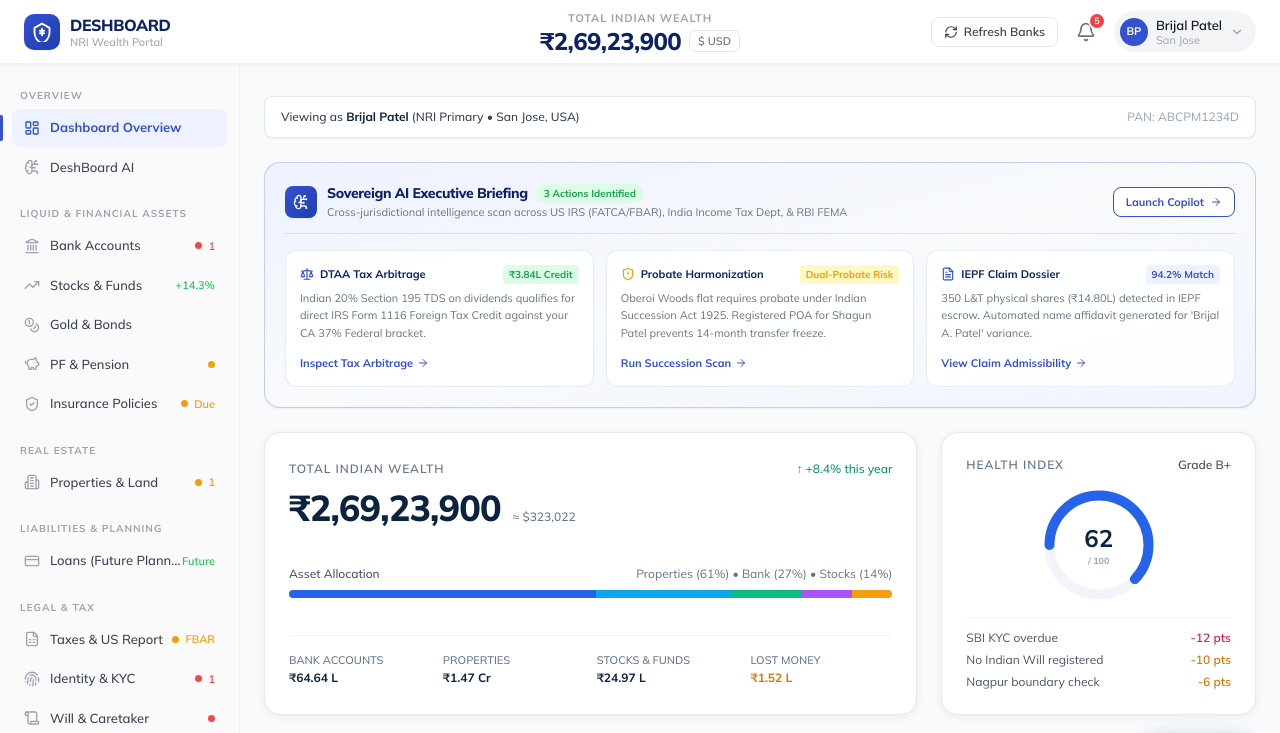
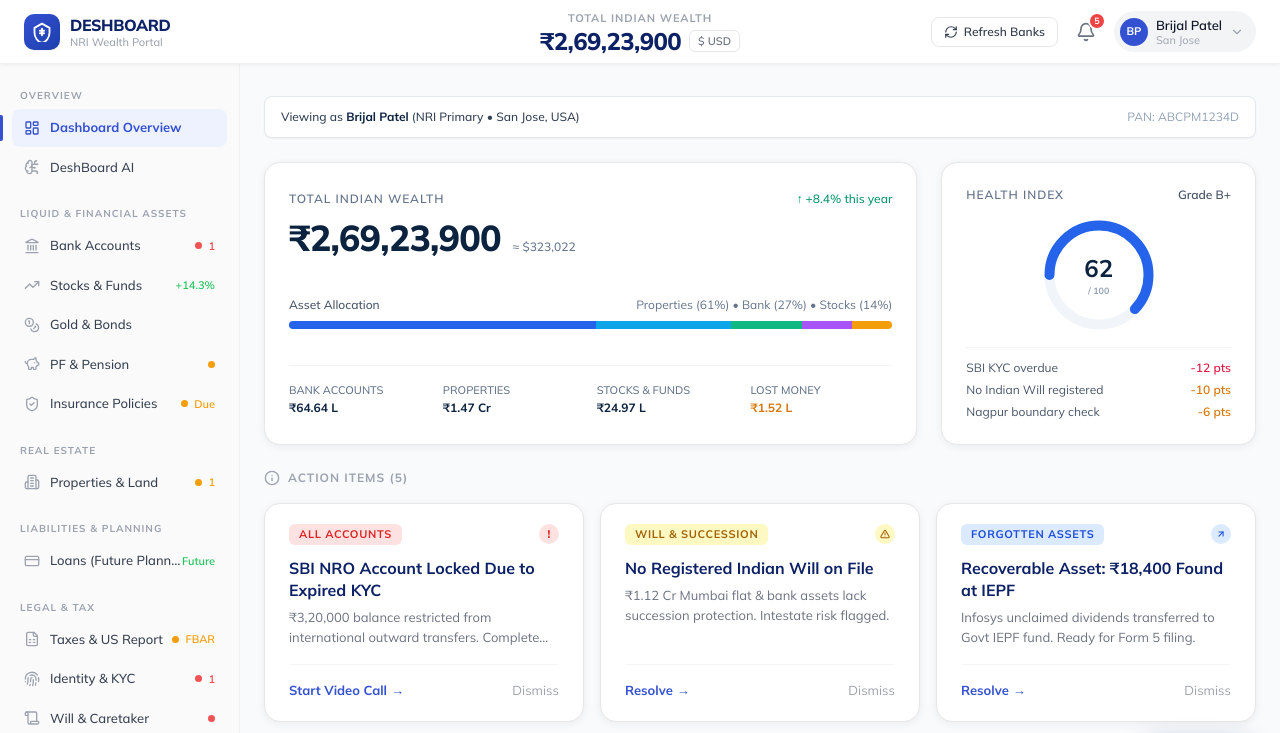
Before and after one commit to cosmic-1234/paymetag, a Next.js app: page /dashboard in a window 1280 px wide. Shown: the top 733 px of the page. Built offline with nearby package versions, Linux system fonts and the light colour scheme.

Commit message:
fix: remove Sovereign AI Executive Briefing banner from main dashboard

```diff
--- a/app/dashboard/page.tsx
+++ b/app/dashboard/page.tsx
@@ -18,17 +18,11 @@ import {
   AlertCircle,
   Info,
   Users,
-  BrainCircuit,
-  Scale,
-  FileText,
-  ArrowRight,
-  ShieldAlert,
   CreditCard,
 } from "lucide-react";
 import { useApp } from "@/lib/store";
 import { formatINR, formatUSD, formatCompactINR } from "@/lib/formatters";
 import { VideoKycModal } from "@/components/dashboard/Modals/VideoKycModal";
-import { openAiCopilot } from "@/lib/aiCopilot";
 import { BladeCard } from "@/components/ui/BladeCard";
 import { BladeActionCard } from "@/components/ui/BladeActionCard";
 import { StatusBadge } from "@/components/ui/StatusBadge";
@@ -189,115 +183,6 @@ export default function DashboardMain() {
         </div>
         <div className="text-xs font-normal text-slate-400 font-mono">
           PAN: {activeUser.pan}
-        </div>
-      </div>
-
-      {/* Sovereign AI Executive Intelligence Briefing */}
-      <div className="rounded-2xl border border-[#3451D1]/25 bg-gradient-to-br from-[#EEF2FF] via-[#F8FAFC] to-[#F0F4FF] dark:from-[#0F172A] dark:via-[#111C38] dark:to-[#0F172A] p-5 shadow-sm">
-        <div className="flex flex-col sm:flex-row sm:items-center sm:justify-between gap-2 border-b border-[#3451D1]/15 pb-3">
-          <div className="flex items-center gap-2.5">
-            <div className="flex h-8 w-8 items-center justify-center rounded-lg bg-gradient-to-br from-[#3451D1] to-[#1D3FAD] text-white shadow-sm">
-              <BrainCircuit className="h-4 w-4" />
-            </div>
-            <div>
-              <div className="flex items-center gap-2">
-                <h3 className="font-extrabold text-[14px] text-[#0D2266] dark:text-white tracking-tight">
-                  Sovereign AI Executive Briefing
-                </h3>
-                <span className="rounded-full bg-[#DCFCE7] text-[#16A34A] dark:bg-emerald-950/60 dark:text-emerald-300 px-2 py-0.5 text-[10px] font-bold">
-                  3 Actions Identified
-                </span>
-              </div>
-              <p className="text-[11px] text-[#6B7280] dark:text-slate-400">
-                Cross-jurisdictional intelligence scan across US IRS (FATCA/FBAR), India Income Tax Dept, & RBI FEMA
-              </p>
-            </div>
-          </div>
-          <button
-            onClick={() => openAiCopilot()}
-            className="self-start sm:self-auto flex items-center gap-1.5 rounded-lg border border-[#3451D1] bg-white dark:bg-blue-950/60 px-3 py-1.5 text-[11px] font-bold text-[#3451D1] dark:text-blue-300 hover:bg-[#3451D1] hover:text-white transition-all shadow-xs"
-          >
-            <span>Launch Copilot</span>
-            <ArrowRight className="h-3 w-3" />
-          </button>
-        </div>
-
-        {/* 3 Strategic AI Findings */}
-        <div className="mt-4 grid grid-cols-1 md:grid-cols-3 gap-3">
-          {/* Finding 1: Tax Treaty */}
-          <div className="rounded-xl border border-slate-200/80 dark:border-white/[0.08] bg-white/90 dark:bg-[#151B2B]/90 p-3.5 flex flex-col justify-between hover:border-[#3451D1] transition-all">
-            <div>
-              <div className="flex items-center justify-between text-[11px] mb-1.5">
-                <span className="font-bold text-[#0D2266] dark:text-white flex items-center gap-1.5">
-                  <Scale className="h-3.5 w-3.5 text-[#3451D1]" />
-                  DTAA Tax Arbitrage
-                </span>
-                <span className="text-[10px] font-bold text-[#16A34A] bg-[#DCFCE7] dark:bg-emerald-950/50 px-1.5 py-0.5 rounded">
-                  ₹3.84L Credit
-                </span>
-              </div>
-              <p className="text-[11px] text-[#6B7280] dark:text-slate-400 leading-relaxed">
-                Indian 20% Section 195 TDS on dividends qualifies for direct IRS Form 1116 Foreign Tax Credit against your CA 37% Federal bracket.
-              </p>
-            </div>
-            <button
-              onClick={() => openAiCopilot("Analyze DTAA Article 10 dividend withholding rates for my Indian demat portfolio vs US IRS taxation.")}
-              className="mt-3 flex items-center gap-1 text-[11px] font-bold text-[#3451D1] hover:underline"
-            >
-              <span>Inspect Tax Arbitrage</span>
-              <ArrowRight className="h-3 w-3" />
-            </button>
-          </div>
-
-          {/* Finding 2: Succession & Property */}
-          <div className="rounded-xl border border-slate-200/80 dark:border-white/[0.08] bg-white/90 dark:bg-[#151B2B]/90 p-3.5 flex flex-col justify-between hover:border-[#3451D1] transition-all">
-            <div>
-              <div className="flex items-center justify-between text-[11px] mb-1.5">
-                <span className="font-bold text-[#0D2266] dark:text-white flex items-center gap-1.5">
-                  <ShieldAlert className="h-3.5 w-3.5 text-[#F59E0B]" />
-                  Probate Harmonization
-                </span>
-                <span className="text-[10px] font-bold text-[#F59E0B] bg-[#FEF9C3] dark:bg-amber-950/50 px-1.5 py-0.5 rounded">
-                  Dual-Probate Risk
-                </span>
-              </div>
-              <p className="text-[11px] text-[#6B7280] dark:text-slate-400 leading-relaxed">
-                Oberoi Woods flat requires probate under Indian Succession Act 1925. Registered POA for Shagun Patel prevents 14-month transfer freeze.
-              </p>
-            </div>
-            <button
-              onClick={() => openAiCopilot("Scan my digital will for cross-border probate bottlenecks between US Probate Courts and Bombay High Court.")}
-              className="mt-3 flex items-center gap-1 text-[11px] font-bold text-[#3451D1] hover:underline"
-            >
-              <span>Run Succession Scan</span>
-              <ArrowRight className="h-3 w-3" />
-            </button>
-          </div>
-
-          {/* Finding 3: IEPF Recovery */}
-          <div className="rounded-xl border border-slate-200/80 dark:border-white/[0.08] bg-white/90 dark:bg-[#151B2B]/90 p-3.5 flex flex-col justify-between hover:border-[#3451D1] transition-all">
-            <div>
-              <div className="flex items-center justify-between text-[11px] mb-1.5">
-                <span className="font-bold text-[#0D2266] dark:text-white flex items-center gap-1.5">
-                  <FileText className="h-3.5 w-3.5 text-[#3451D1]" />
-                  IEPF Claim Dossier
-                </span>
-                <span className="text-[10px] font-bold text-[#3451D1] bg-[#EEF2FF] dark:bg-blue-950/50 px-1.5 py-0.5 rounded">
-                  94.2% Match
-                </span>
-              </div>
-              <p className="text-[11px] text-[#6B7280] dark:text-slate-400 leading-relaxed">
-                350 L&T physical shares (₹14.80L) detected in IEPF escrow. Automated name affidavit generated for &apos;Brijal A. Patel&apos; variance.
-              </p>
-            </div>
-            <button
-              onClick={() => openAiCopilot("What are the approval odds and required affidavits for recovering my unclaimed L&T shares from IEPF?")}
-              className="mt-3 flex items-center gap-1 text-[11px] font-bold text-[#3451D1] hover:underline"
-            >
-              <span>View Claim Admissibility</span>
-              <ArrowRight className="h-3 w-3" />
-            </button>
-          </div>
         </div>
       </div>
 
```
